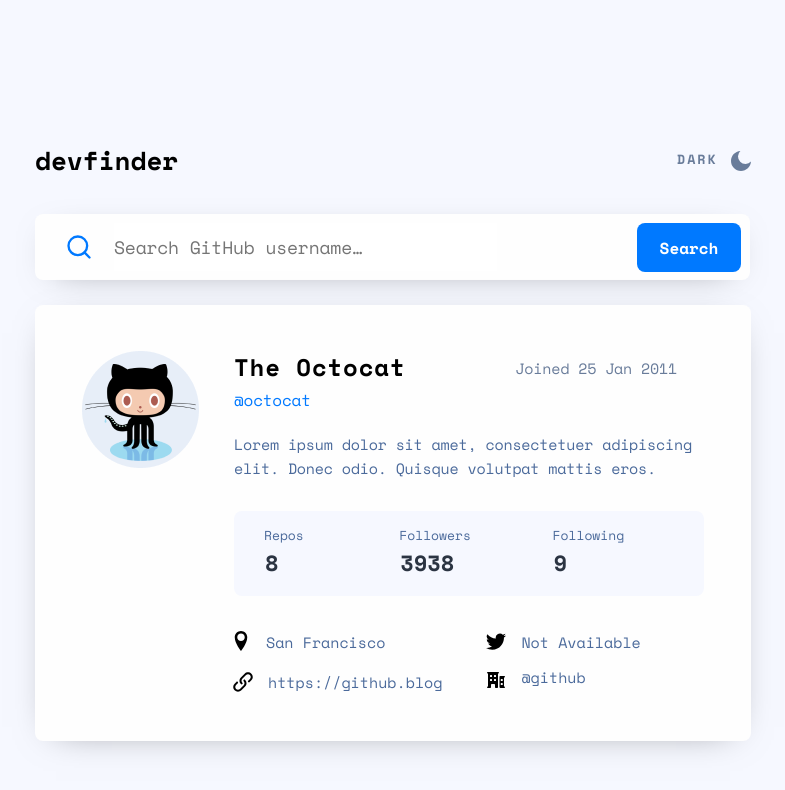
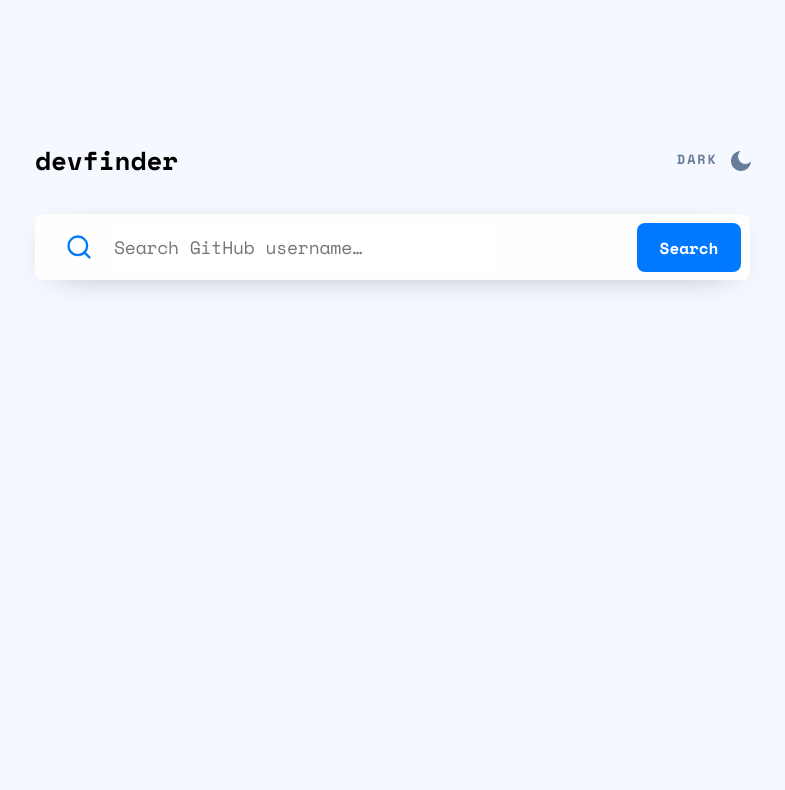
Before and after one commit to dessa995/Github-search-practice, a React (Create React App) app in the folder github-search/: page / in a window 1280 px wide. Shown: the top 790 px of the page, without its empty margins (240-1025 px from the left). Built offline with nearby package versions, Linux system fonts and the light colour scheme.

Commit message:
fect functionality added

```diff
--- a/github-search/package.json
+++ b/github-search/package.json
@@ -3,10 +3,12 @@
   "version": "0.1.0",
   "private": true,
   "dependencies": {
+    "@octokit/core": "^5.0.1",
     "@testing-library/jest-dom": "^5.17.0",
     "@testing-library/react": "^13.4.0",
     "@testing-library/user-event": "^13.5.0",
     "react": "^18.2.0",
+    "react-axios": "^2.0.6",
     "react-dom": "^18.2.0",
     "react-icons": "^4.11.0",
     "react-scripts": "5.0.1",
--- a/github-search/src/components/Home/index.js
+++ b/github-search/src/components/Home/index.js
@@ -1,4 +1,7 @@
 import { React, useState } from "react";
+
+import axios from "axios";
+
 import { RiMoonFill } from "react-icons/ri";
 import { LuSearch } from "react-icons/lu";
 import { BsFillSunFill } from "react-icons/bs";
@@ -8,14 +11,26 @@
 const Index = () => {
   const [search, setSearch] = useState("");
   const [modalIsOpen, setModalIsOpen] = useState(false);
-  const [modalContent, setModalContent] = useState("No results");
+  const [modalContent, setModalContent] = useState("");
   const [isDark, setIsDark] = useState(false);
+  const [data, setData] = useState({});
+
+  const getUser = (username) => {
+    axios
+      .get(`https://api.github.com/users/${username.trim()}`)
+      .then((response) => {
+        setData(response.data);
+      })
+      .catch((error) => {
+        console.log(error);
+        setModalContent("No Results");
+        openModal();
+      });
+  };
 
   const openModal = () => {
-    if (search.trim().length < 1) {
-      setModalIsOpen(true);
-      setModalContent("please type first");
-    }
+    setModalIsOpen(true);
+
     setTimeout(() => {
       closeModal();
     }, 3000);
@@ -27,8 +42,7 @@
 
   const handleSubmit = (e) => {
     e.preventDefault();
-    openModal();
-    console.log(modalIsOpen + " modal is");
+    getUser(search);
   };
 
   const toggleDark = () => {
@@ -98,7 +112,7 @@
           </button>
         </form>
       </section>
-      <SearchCard isDark={isDark} />
+      {data.name ? <SearchCard isDark={isDark} data={data} /> : ""}
     </>
   );
 };
--- a/github-search/src/components/User-card/_user-card.css
+++ b/github-search/src/components/User-card/_user-card.css
@@ -49,9 +49,9 @@
 
 .user-card__img-box {
   margin-right: 35px;
-  border-radius: 100%;
 
   & > img {
+    border-radius: 100%;
     max-width: 177px;
     max-height: 117px;
   }
@@ -75,8 +75,6 @@
   display: flex;
   flex-direction: column;
 }
-
-/* @media only screen and (max-width: 375px) {} */
 
 .user-card__base-info-box {
   display: flex;
@@ -399,6 +397,7 @@
   font-size: 15px;
   color: #4b6a9b;
   transition: 350ms ease-in-out;
+  text-decoration: none;
 
   &.dark {
     color: #fff;
@@ -418,6 +417,12 @@
 @media only screen and (max-width: 375px) {
   .user-card__link-text {
     font-size: 13px;
+  }
+}
+
+.user-card__link-text--twitter {
+  &:hover {
+    text-decoration: underline;
   }
 }
 
--- a/github-search/src/components/User-card/index.js
+++ b/github-search/src/components/User-card/index.js
@@ -1,14 +1,19 @@
 import React, { useState } from "react";
-import img from "../../assets/temp-files/Oval.png";
+// import img from "../../assets/temp-files/Oval.png";
 
 import { ImLocation, ImLink } from "react-icons/im";
 import { BsTwitter } from "react-icons/bs";
 import { HiMiniBuildingOffice2 } from "react-icons/hi2";
 
-const Index = ({ isDark }) => {
-  console.log(isDark);
-
-  const [isAvailable, setisAvailable] = useState(false);
+const Index = ({ isDark, data }) => {
+  const githubDate = new Date(data.created_at);
+  const createdAt = `${githubDate.getDate()} ${githubDate.toLocaleString(
+    "default",
+    {
+      month: "short",
+    }
+  )} ${githubDate.getFullYear()}`;
+  // console.log(createdAt);
 
   return (
     <>
@@ -16,7 +21,11 @@
         <div className="user-card__wrapper">
           <div className={isDark ? "user-card__box dark" : "user-card__box"}>
             <div className="user-card__img-box">
-              <img src={img} alt="name" className="user-card__avatar" />
+              <img
+                src={data.avatar_url}
+                alt={data.name}
+                className="user-card__avatar"
+              />
             </div>
             <div className="user-card__info-box">
               <div className="user-card__base-info-box row">
@@ -27,7 +36,7 @@
                       : "user-card__name col-6"
                   }
                 >
-                  The Octocat
+                  {data.name}
                 </h2>
                 <p
                   className={
@@ -36,10 +45,10 @@
                       : "user-card__join-date col-6"
                   }
                 >
-                  Joined 25 Jan 2011
+                  {"Joined " + createdAt}
                 </p>
                 <a href="#" className="user-card__username col-6">
-                  @octocat
+                  {data.login}
                 </a>
               </div>
               <div className="user-card__description-box">
@@ -50,8 +59,7 @@
                       : "user-card__description"
                   }
                 >
-                  Lorem ipsum dolor sit amet, consectetuer adipiscing elit.
-                  Donec odio. Quisque volutpat mattis eros.
+                  {data.bio ? data.bio : "This profile has no bio"}
                 </p>
               </div>
               <div
@@ -78,7 +86,7 @@
                         : "user-card__info-number"
                     }
                   >
-                    8
+                    {data.public_repos}
                   </p>
                 </div>
                 <div className="user-card__user-info-box">
@@ -98,7 +106,7 @@
                         : "user-card__info-number"
                     }
                   >
-                    3938
+                    {data.followers}
                   </p>
                 </div>
                 <div className="user-card__user-info-box">
@@ -118,7 +126,7 @@
                         : "user-card__info-number"
                     }
                   >
-                    9
+                    {data.following}
                   </p>
                 </div>
               </div>
@@ -138,7 +146,7 @@
                         : "user-card__link-text user-card__link-text--town"
                     }
                   >
-                    San Francisco
+                    {data.location ? data.location : "Not Available"}
                   </p>
                 </div>
                 <div className="user-card__link-box user-card__link-box--twitter">
@@ -149,18 +157,22 @@
                         : "user-card__link-icon user-card__link-icon--twitter"
                     }
                   />
-                  <p
+                  <a
+                    href={
+                      data.twitter_username
+                        ? `https://twitter.com/${data.twitter_username}`
+                        : "javascript:;"
+                    }
                     className={
                       isDark
                         ? "user-card__link-text user-card__link-text--twitter dark"
                         : "user-card__link-text user-card__link-text--twitter"
-                      // isAvailable
-                      //   ? "user-card__link-text user-card__link-text--twitter"
-                      //   : "user-card__link-text user-card__link-text--twitter not-available"
                     }
                   >
-                    Not Available
-                  </p>
+                    {data.twitter_username
+                      ? data.twitter_username
+                      : "Not Available"}
+                  </a>
                 </div>
                 <div className="user-card__link-box user-card__link-box--github-url">
                   <ImLink
@@ -171,14 +183,14 @@
                     }
                   />
                   <a
-                    href="#"
+                    href={data.blog ? data.blog : "javascript:;"}
                     className={
                       isDark
                         ? "user-card__link-text user-card__link-text--github-url dark"
                         : "user-card__link-text user-card__link-text--github-url"
                     }
                   >
-                    https://github.blog
+                    {data.blog ? data.login + "@blog" : "Not Available"}
                   </a>
                 </div>
                 <div className="user-card__link-box user-card__link-box--github-username">
@@ -190,14 +202,14 @@
                     }
                   />
                   <a
-                    href="https://github.blog"
+                    href={data.html_url}
                     className={
                       isDark
                         ? "user-card__link-text user-card__link-text--github-username dark"
                         : "user-card__link-text user-card__link-text--github-username"
                     }
                   >
-                    @github
+                    {data.html_url ? data.login + "@github" : "Not Available"}
                   </a>
                 </div>
               </div>
```
Also changed, not shown: 1 other file (tests, documents, lock files or other folders).
